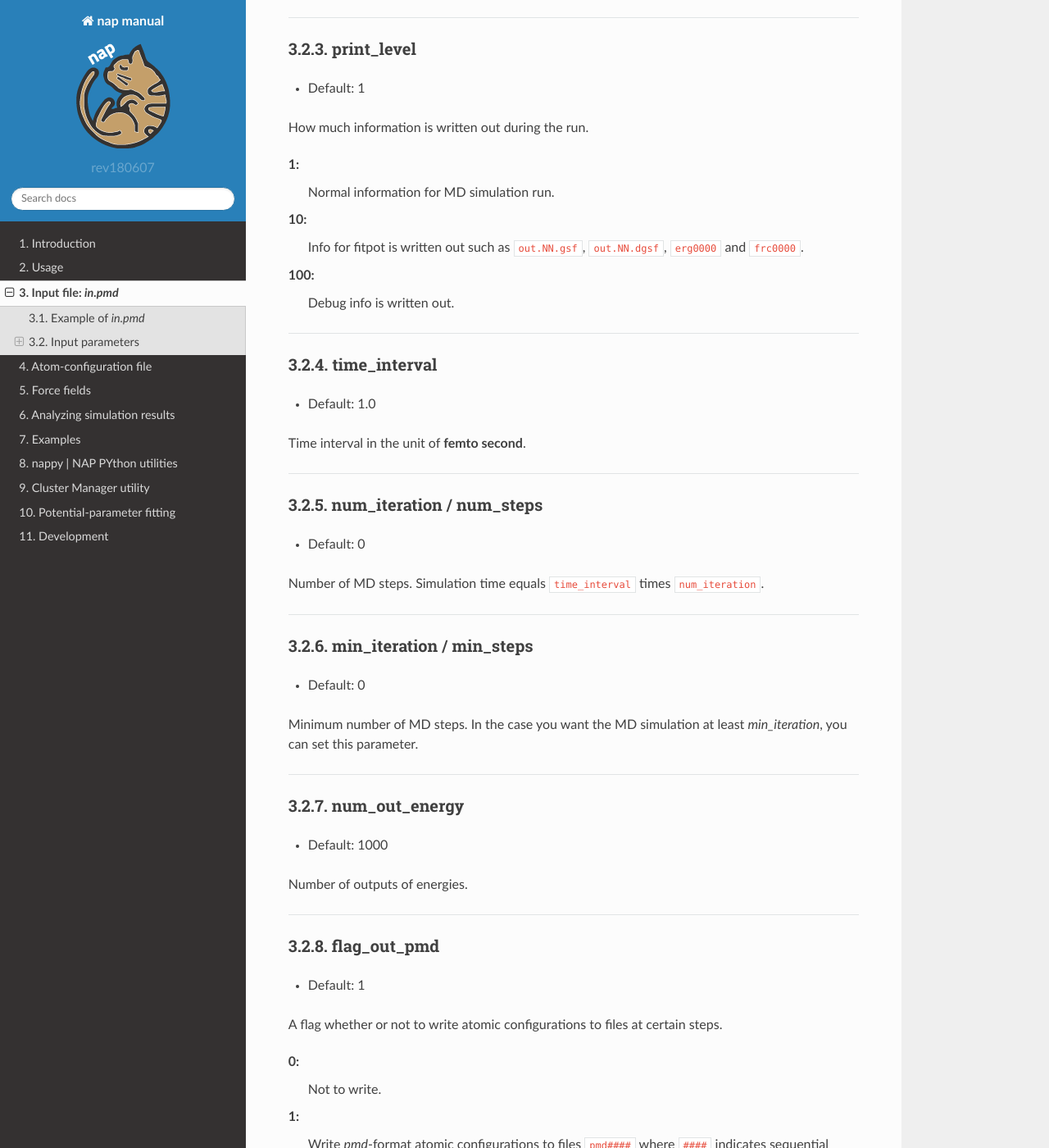
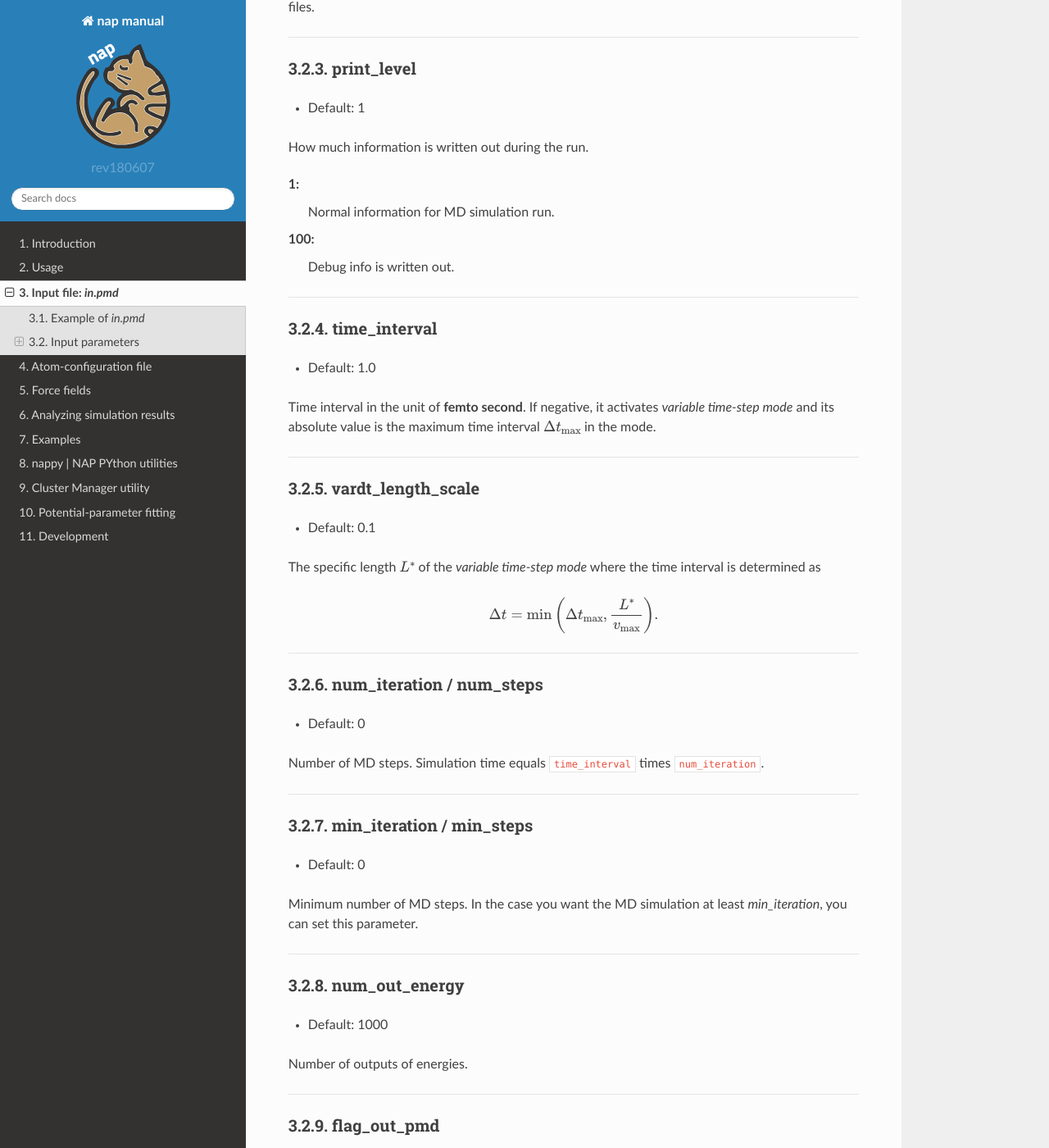
Before and after one commit to ryokbys/nap, a Sphinx documentation site: the page built from doc/in-pmd.rst, in a window 1280 px wide and 1400 px high, scrolled down 2556 px. Shown: the whole window at 82% size. Built offline with Sphinx 7.4.7 and the Read the Docs theme 2.0.0, drawn with Linux system fonts in a browser that asks for light colours; formulas are drawn with MathJax 3; some of the changed text lies outside the part shown.

Commit message:
changes in group FS, still some bugs in some cases.

```diff
--- a/doc/in-pmd.rst
+++ b/doc/in-pmd.rst
@@ -78,6 +78,7 @@ Parameters users can set in ``in.pmd`` are following:
 * :ref:`io_format`
 * :ref:`print_level`
 * :ref:`time_interval`
+* :ref:`vardt_length_scale`
 * :ref:`num_iteration`
 * :ref:`min_iteration`
 * :ref:`num_out_energy`
@@ -149,9 +150,6 @@ How much information is written out during the run.
 1:
   Normal information for MD simulation run.
 
-10:
-  Info for fitpot is written out such as ``out.NN.gsf``, ``out.NN.dgsf``, ``erg0000`` and ``frc0000``.
-
 100:
   Debug info is written out.
 
@@ -165,6 +163,26 @@ time_interval
 * Default: 1.0
 
 Time interval in the unit of **femto second**.
+If negative, it activates *variable time-step mode* and its absolute value is the maximum time interval :math:`\Delta t_{\max}` in the mode.
+
+------------------------
+
+.. _vardt_length_scale:
+
+vardt_length_scale
+------------------------------
+
+* Default: 0.1
+
+The specific length :math:`L^*` of the *variable time-step mode* where the time interval is determined as
+
+.. math::
+   :nowrap:
+
+   \begin{equation}
+      \Delta t = \min \left( \Delta t_\mathrm{max}, \frac{L^*}{v_\mathrm{max}}\right).
+   \end{equation}
+
 
 
 ------------------------
```
Also changed, not shown: 6 other files.
